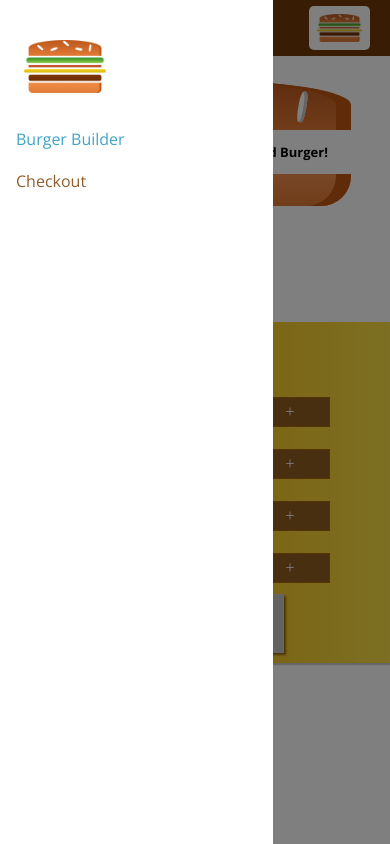
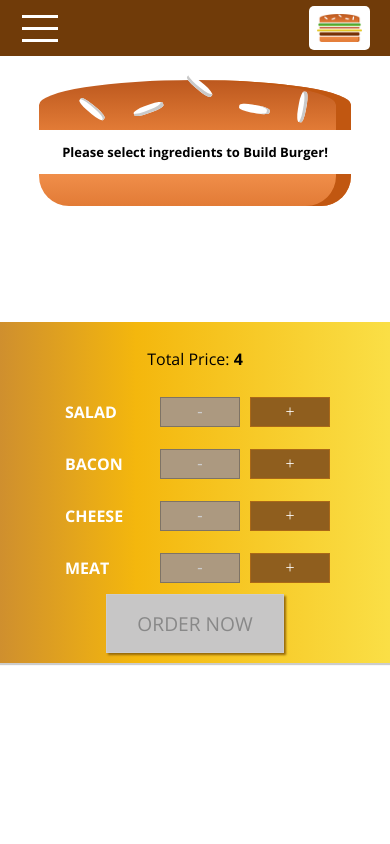
Before and after one commit to ibrahimkholil6210/burger-builder-react, a React (Create React App) app: page / in a window 390 px wide. Built offline with nearby package versions, Linux system fonts and the light colour scheme.

Commit message:
Added hamburger icon and toggle event handler also managing a separate state for UI element in Layout.js to control toggle feature

```diff
--- a/src/components/Burger/OrderSummary/ordersumarry.module.css
+++ b/src/components/Burger/OrderSummary/ordersumarry.module.css
@@ -24,3 +24,9 @@
     font-weight: bold;
     font-size: 17px;
 }
+
+@media (max-width: 500px) {
+    .IngredientListSpan{
+        flex-basis: 28%;
+    }
+}
--- a/src/components/Layout/Layout.js
+++ b/src/components/Layout/Layout.js
@@ -6,17 +6,17 @@ import SideDrawer from '../Navigation/SideDrawer/SideDrawer';
 
 export default class Layout extends Component {
     state = {
-        showDrawer: true,
+        showDrawer: false,
     }
 
     drawerToggleHandler = () => {
-        this.setState({ showDrawer: false });
+        this.setState({ showDrawer: !this.state.showDrawer });
     }
 
     render() {
         return (
             <Aux>
-                <Toolbar />
+                <Toolbar drawerToggleHandler={this.drawerToggleHandler} />
                 <SideDrawer
                     showDrawer={this.state.showDrawer}
                     drawerToggleHandler={this.drawerToggleHandler}
--- /dev/null
+++ b/src/components/Navigation/SideDrawer/DrawerToggler/DrawerToggler.js
@@ -0,0 +1,12 @@
+import React from 'react';
+import classes from './drawertoggler.module.css';
+
+export default function DrawerToggler(props) {
+    return (
+        <div className={classes.DrawerToggle} onClick={props.clicked}>
+            <div></div>
+            <div></div>
+            <div></div>
+        </div>
+    )
+}
--- /dev/null
+++ b/src/components/Navigation/SideDrawer/DrawerToggler/drawertoggler.module.css
@@ -0,0 +1,23 @@
+.DrawerToggle {
+    width: 40px;
+    height: 100%;
+    display: flex;
+    flex-flow: column;
+    justify-content: space-around;
+    align-items: center;
+    padding: 10px 0;
+    box-sizing: border-box;
+    cursor: pointer;
+}
+
+.DrawerToggle div {
+    width: 90%;
+    height: 3px;
+    background-color: white;
+}
+
+@media (min-width: 500px) {
+    .DrawerToggle {
+        display: none;
+    }
+}
--- a/src/components/Navigation/Toolbar/Toolbar.js
+++ b/src/components/Navigation/Toolbar/Toolbar.js
@@ -2,11 +2,12 @@ import React from 'react';
 import classes from './toolbar.module.css';
 import Logo from '../../Logo/Logo';
 import NavigationItems from '../NavigationItems/NavigationItems';
+import Drawertoggler from '../SideDrawer/DrawerToggler/DrawerToggler';
 
 export default function Toolbar(props) {
     return (
         <header className={classes.Toolbar}>
-            <div>Menu</div>
+            <Drawertoggler clicked={props.drawerToggleHandler} />
             <Logo />
             <nav className={[classes.DesktopOnly].join(' ')}>
                 <NavigationItems />
--- a/src/components/UI/Modal/modal.module.css
+++ b/src/components/UI/Modal/modal.module.css
@@ -7,7 +7,6 @@
     box-shadow: 1px 1px 1px black;
     padding: 16px;
     left: 15%;
-    top: 30%;
     box-sizing: border-box;
     transition: all 0.3s ease-out;
 }
```
